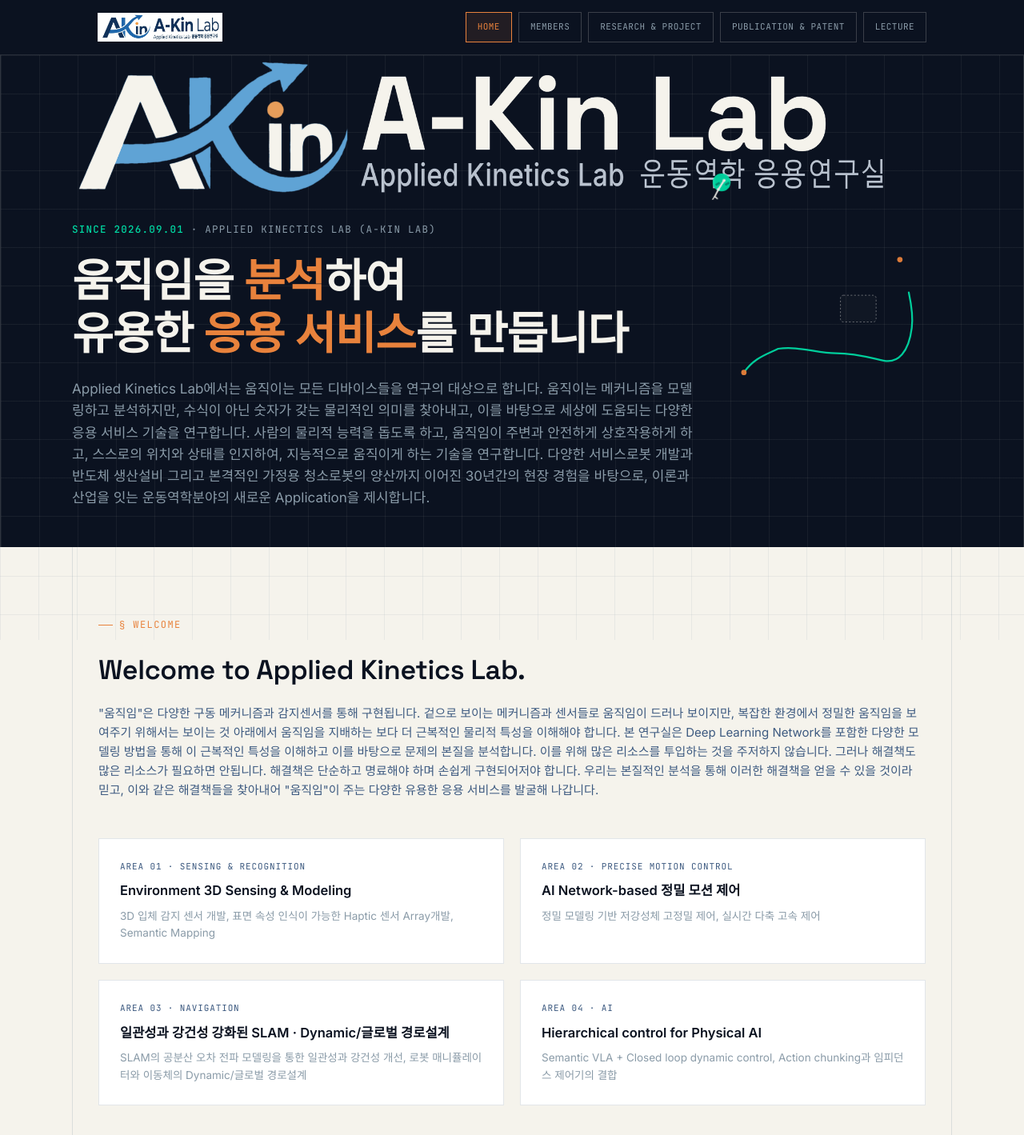
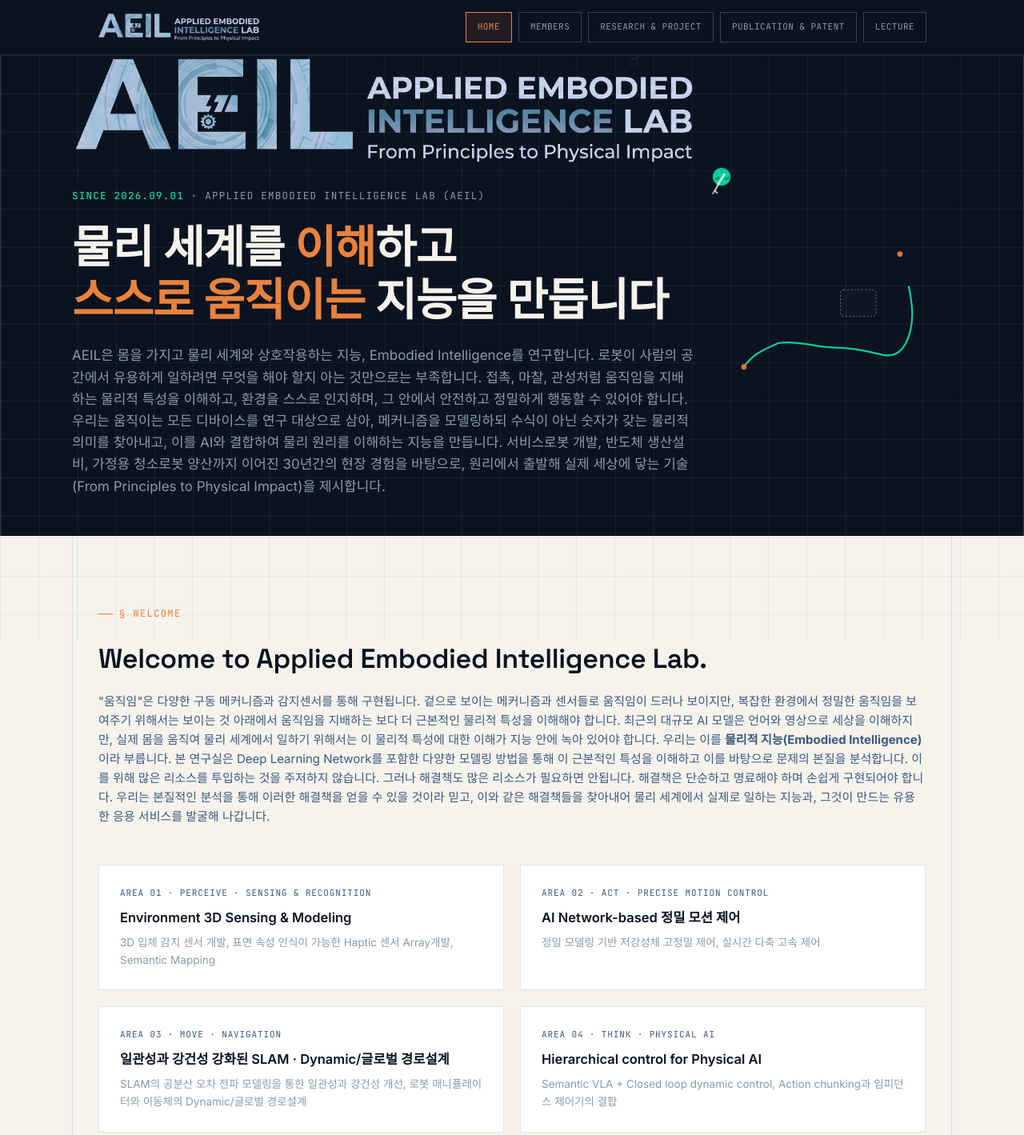
Before and after one commit to applied-embodied-intelligence-lab/applied-embodied-intelligence-lab.github.io, a plain HTML site: page index.html in a window 1280 px wide. Shown: the top 1419 px of the page at 80% size. Drawn offline with Linux system fonts and the light colour scheme.

Commit message:
Rename lab to Applied Embodied Intelligence Lab (AEIL)
- Replace lab name across all pages and switch to the new AEIL logo
- Rewrite home intro around Embodied Intelligence; update research vision
- Remove lecture materials section from lecture page
- Fix typos in home and project pages

Co-Authored-By: Claude Opus 5.5 <noreply@anthropic.com>

```diff
--- a/assets/style.css
+++ b/assets/style.css
@@ -1,5 +1,5 @@
 /* ============================================================
-   Applied Kinetics Lab — shared stylesheet
+   Applied Embodied Intelligence Lab — shared stylesheet
    모든 페이지(index, research, members, project, publications,
    lecture)가 이 파일 하나를 공유합니다.
    섹션마다 "사용:" 주석으로 어느 페이지에서 쓰는지 표시해 두었으니,
@@ -189,7 +189,7 @@ a{color:inherit;}
 }
 .hero-content{ flex:0 1 780px; max-width:780px; }
 .hero-logo{ margin-bottom:28px; }
-.hero-logo img{ height:180px; width:auto; display:block; }
+.hero-logo img{ width:100%; max-width:780px; height:auto; display:block; }
 .hero-eyebrow{
   font-family:'JetBrains Mono', monospace;
   font-size:12.5px; letter-spacing:0.1em; text-transform:uppercase;
--- a/index.html
+++ b/index.html
@@ -3,7 +3,7 @@
 <head>
 <meta charset="UTF-8">
 <meta name="viewport" content="width=device-width, initial-scale=1.0">
-<title>Applied Kinetics Lab</title>
+<title>Applied Embodied Intelligence Lab</title>
 <link rel="preconnect" href="https://fonts.googleapis.com">
 <link rel="preconnect" href="https://fonts.gstatic.com" crossorigin>
 <link href="https://fonts.googleapis.com/css2?family=Space+Grotesk:wght@400;500;600;700&family=Inter:wght@400;500;600;700&family=JetBrains+Mono:wght@400;500;600&display=swap" rel="stylesheet">
@@ -14,7 +14,7 @@
 
 <nav class="navbar">
   <div class="navbar-inner">
-    <a class="navbar-logo" href="index.html"><img src="assets/logo.jpg" alt="Applied Kinetics Lab"></a>
+    <a class="navbar-logo" href="index.html"><img src="assets/aeil_logo.png" alt="Applied Embodied Intelligence Lab"></a>
     <div class="navbar-menu">
       <div class="nav-item">
         <a href="index.html" class="navbar-link active">Home</a>
@@ -60,16 +60,17 @@
   <div class="hero-grid"></div>
   <div class="hero-inner">
     <div class="hero-content">
-      <div class="hero-logo"><img src="assets/Biglogo.png" alt="Applied Kinetics Lab logo"></div>
-      <div class="hero-eyebrow"><b>Since 2026.09.01</b> · Applied Kinectics Lab (A-Kin Lab)</div>
-      <h1> 움직임을 <span>분석</span>하여<br>유용한 <span>응용 서비스</span>를 만듭니다</h1>
-      <p class="hero-sub">Applied Kinetics Lab에서는 움직이는 모든 디바이스들을 연구의 대상으로 합니다.
-        움직이는 메커니즘을 모델링하고 분석하지만, 수식이 아닌 숫자가 갖는 물리적인 의미를 찾아내고,
-        이를 바탕으로 세상에 도움되는 다양한 응용 서비스 기술을 연구합니다.
-        사람의 물리적 능력을 돕도록 하고, 움직임이 주변과 안전하게 상호작용하게 하고,
-        스스로의 위치와 상태를 인지하여, 지능적으로 움직이게 하는 기술을 연구합니다.
-        다양한 서비스로봇 개발과 반도체 생산설비 그리고 본격적인 가정용 청소로봇의 양산까지 이어진
-        30년간의 현장 경험을 바탕으로, 이론과 산업을 잇는 운동역학분야의 새로운 Application을 제시합니다.</p>
+      <div class="hero-logo"><img src="assets/aeil_logo.png" alt="Applied Embodied Intelligence Lab logo"></div>
+      <div class="hero-eyebrow"><b>Since 2026.09.01</b> · Applied Embodied Intelligence Lab (AEIL)</div>
+      <h1>물리 세계를 <span>이해</span>하고<br><span>스스로 움직이는</span> 지능을 만듭니다</h1>
+      <p class="hero-sub">AEIL은 몸을 가지고 물리 세계와 상호작용하는 지능, Embodied Intelligence를 연구합니다.
+        로봇이 사람의 공간에서 유용하게 일하려면 무엇을 해야 할지 아는 것만으로는 부족합니다.
+        접촉, 마찰, 관성처럼 움직임을 지배하는 물리적 특성을 이해하고, 환경을 스스로 인지하며,
+        그 안에서 안전하고 정밀하게 행동할 수 있어야 합니다.
+        우리는 움직이는 모든 디바이스를 연구 대상으로 삼아, 메커니즘을 모델링하되 수식이 아닌 숫자가 갖는
+        물리적 의미를 찾아내고, 이를 AI와 결합하여 물리 원리를 이해하는 지능을 만듭니다.
+        서비스로봇 개발, 반도체 생산설비, 가정용 청소로봇 양산까지 이어진 30년간의 현장 경험을 바탕으로,
+        원리에서 출발해 실제 세상에 닿는 기술(From Principles to Physical Impact)을 제시합니다.</p>
     </div>
     <div class="hero-visual">
       <svg class="traj" viewBox="0 0 700 800" preserveAspectRatio="xMidYMid meet">
@@ -115,37 +116,39 @@
 <!-- ================= WELCOME ================= -->
 <section class="panel" id="welcome">
   <div class="tag">§ Welcome</div>
-  <h2 class="section-title">Welcome to Applied Kinetics Lab.</h2>
+  <h2 class="section-title">Welcome to Applied Embodied Intelligence Lab.</h2>
   <p class="section-sub">
     "움직임"은 다양한 구동 메커니즘과 감지센서를 통해 구현됩니다. 겉으로 보이는 메커니즘과 센서들로 움직임이 드러나
     보이지만, 복잡한 환경에서 정밀한 움직임을 보여주기 위해서는 보이는 것 아래에서 움직임을 지배하는
-    보다 더 근복적인 물리적 특성을 이해해야 합니다.
+    보다 더 근본적인 물리적 특성을 이해해야 합니다.
+    최근의 대규모 AI 모델은 언어와 영상으로 세상을 이해하지만, 실제 몸을 움직여 물리 세계에서 일하기 위해서는
+    이 물리적 특성에 대한 이해가 지능 안에 녹아 있어야 합니다. 우리는 이를 <b>물리적 지능(Embodied Intelligence)</b>이라 부릅니다.
     본 연구실은 Deep Learning Network를 포함한 다양한 모델링 방법을 통해
-    이 근복적인 특성을 이해하고 이를 바탕으로 문제의 본질을 분석합니다.
+    이 근본적인 특성을 이해하고 이를 바탕으로 문제의 본질을 분석합니다.
     이를 위해 많은 리소스를 투입하는 것을 주저하지 않습니다.
-    그러나 해결책도 많은 리소스가 필요하면 안됩니다. 해결책은 단순하고 명료해야 하며 손쉽게 구현되어저야 합니다.
-    우리는 본질적인 분석을 통해 이러한 해결책을 얻을 수 있을 것이라 믿고, 이와 같은 해결책들을 찾아내어 "움직임"이 주는
-    다양한 유용한 응용 서비스를 발굴해 나갑니다.
+    그러나 해결책도 많은 리소스가 필요하면 안됩니다. 해결책은 단순하고 명료해야 하며 손쉽게 구현되어야 합니다.
+    우리는 본질적인 분석을 통해 이러한 해결책을 얻을 수 있을 것이라 믿고, 이와 같은 해결책들을 찾아내어
+    물리 세계에서 실제로 일하는 지능과, 그것이 만드는 유용한 응용 서비스를 발굴해 나갑니다.
   </p>
 
   <div class="card-grid">
     <div class="card">
-      <div class="k">Area 01 · Sensing & Recognition</div>
+      <div class="k">Area 01 · Perceive · Sensing &amp; Recognition</div>
       <div class="v">Environment 3D Sensing & Modeling</div>
       <div class="d">3D 입체 감지 센서 개발, 표면 속성 인식이 가능한 Haptic 센서 Array개발, Semantic Mapping</div>
     </div>
     <div class="card">
-      <div class="k">Area 02 · Precise Motion Control</div>
+      <div class="k">Area 02 · Act · Precise Motion Control</div>
       <div class="v">AI Network-based 정밀 모션 제어</div>
       <div class="d">정밀 모델링 기반 저강성체 고정밀 제어, 실시간 다축 고속 제어</div>
     </div>
     <div class="card">
-      <div class="k">Area 03 · Navigation</div>
+      <div class="k">Area 03 · Move · Navigation</div>
       <div class="v">일관성과 강건성 강화된 SLAM · Dynamic/글로벌 경로설계</div>
       <div class="d">SLAM의 공분산 오차 전파 모델링을 통한 일관성과 강건성 개선, 로봇 매니퓰레이터와 이동체의 Dynamic/글로벌 경로설계</div>
     </div>
     <div class="card">
-      <div class="k">Area 04 · AI</div>
+      <div class="k">Area 04 · Think · Physical AI</div>
       <div class="v">Hierarchical control for Physical AI</div>
       <div class="d">Semantic VLA + Closed loop dynamic control, Action chunking과 임피던스 제어기의 결합</div>
     </div>
@@ -167,7 +170,7 @@
 </section>
 
 <footer>
-  <div class="mono">Applied Kinetics Lab · Shin Kim</div>
+  <div class="mono">Applied Embodied Intelligence Lab · Shin Kim</div>
   <a class="contact-link" href="members.html">교수 소개 및 문의 →</a>
 </footer>
 
```
Also changed, not shown: lecture.html (+3 -3 lines), members.html (+3 -3 lines), project.html (+6 -6 lines), publications.html (+3 -3 lines), assets/Biglogo.png (deleted), assets/aeil_logo.png (added), assets/logo.jpg (deleted).
